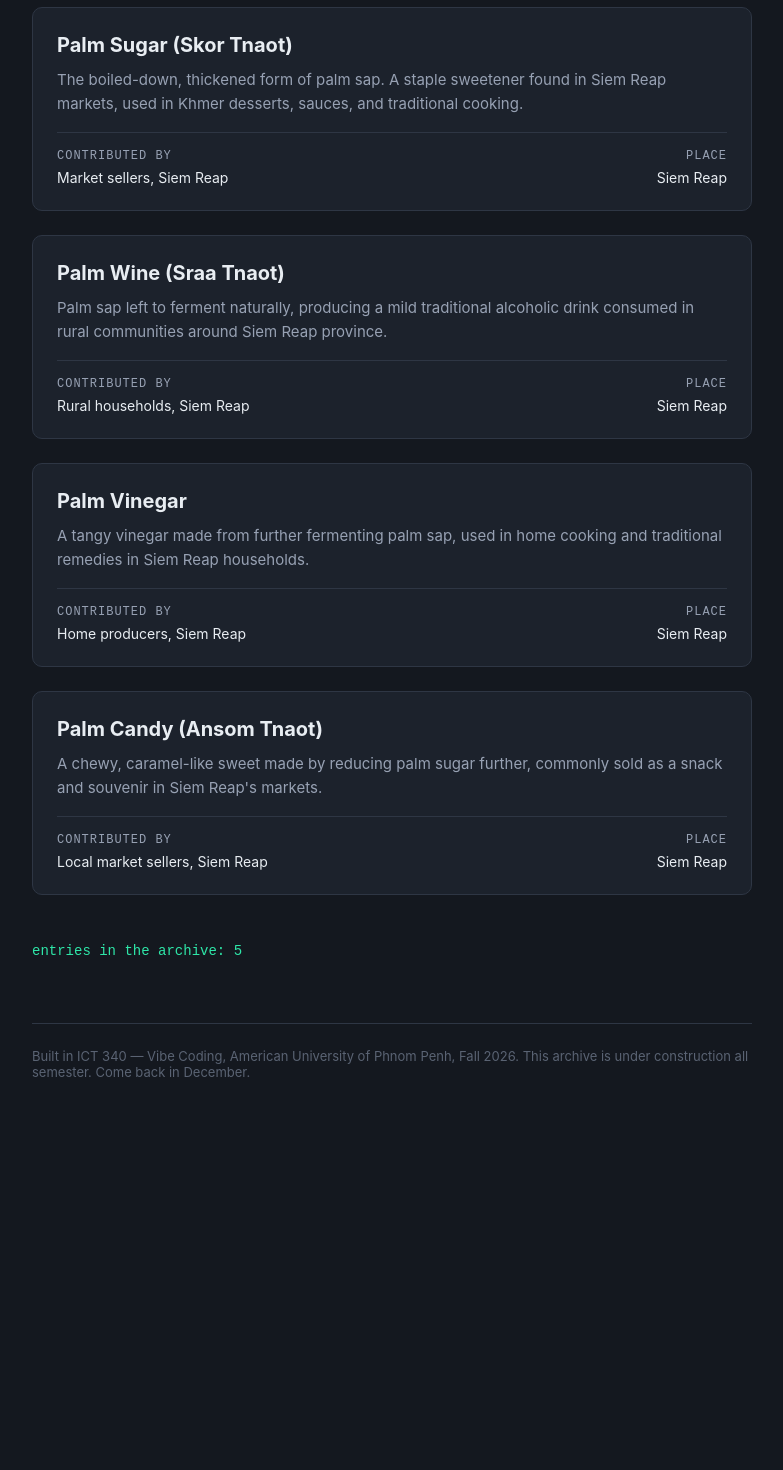
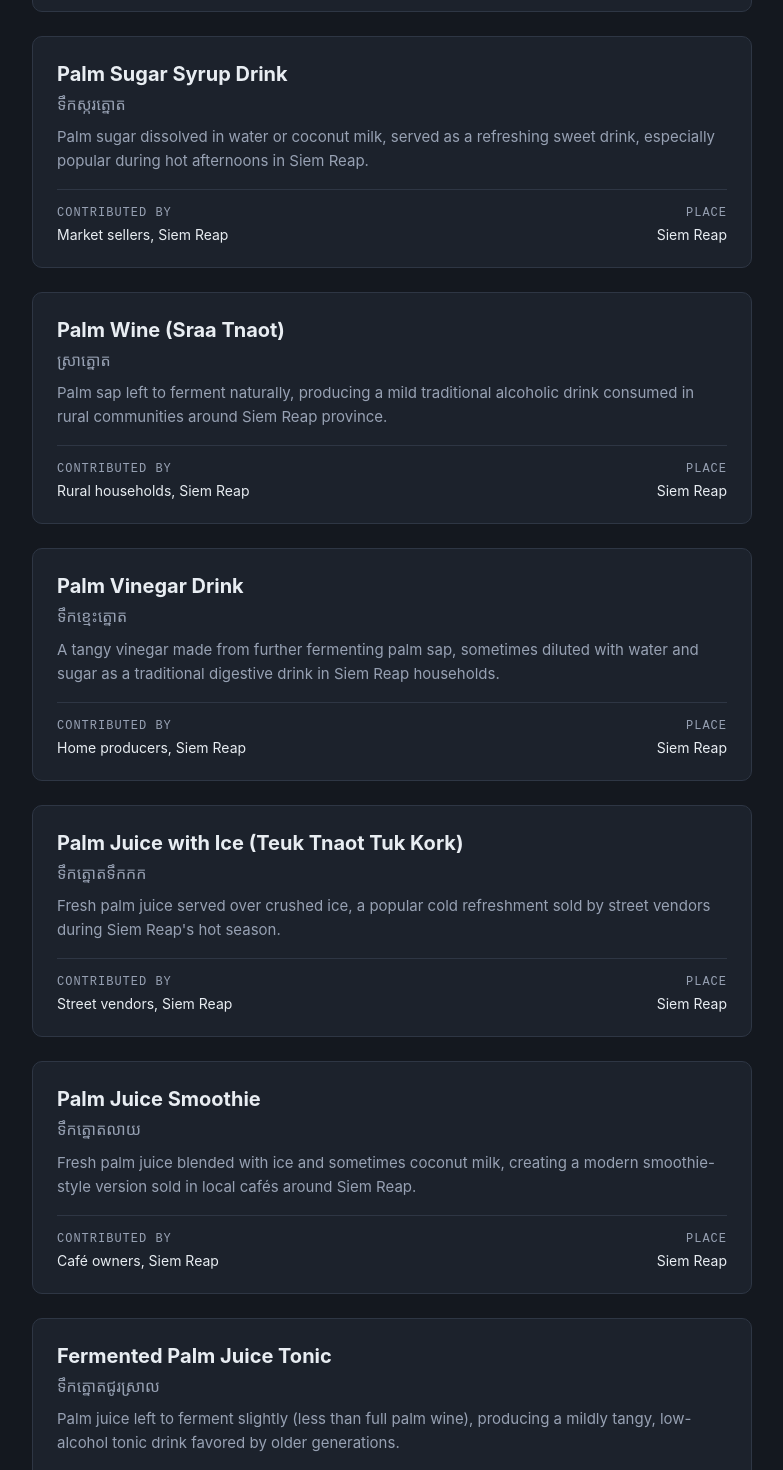
Before and after one commit to khadana/Signature-Drink-of-Siem-Reap, a Next.js app: page / in a window 1280 px wide. Shown: the part 660-2130 px from the top of the page, without its empty margins (248-1031 px from the left). Before the commit the page ends 1820 px from the top, so only its background shows below. Built offline with nearby package versions, Linux system fonts and the light colour scheme.

Commit message:
expand to 8 drink entries with Khmer titles, add bilingual search (AI-assisted via Cline)

```diff
--- a/app/page.js
+++ b/app/page.js
@@ -75,8 +75,10 @@ export default function Home() {
   const [query, setQuery] = useState("");
 
   const q = query.trim().toLowerCase();
-  const matched = entries.filter((entry) =>
-    entry.title.toLowerCase().includes(q)
+  const matched = entries.filter(
+    (entry) =>
+      entry.title.toLowerCase().includes(q) ||
+      (entry.titleKhmer || "").toLowerCase().includes(q)
   );
 
   return (
--- a/components/EntryCard.js
+++ b/components/EntryCard.js
@@ -17,6 +17,12 @@ const styles = {
     lineHeight: 1.6,
     color: "#97A1B3",
     margin: "10px 0 0",
+  },
+  titleKhmer: {
+    fontSize: 16,
+    lineHeight: 1.4,
+    color: "#97A1B3",
+    margin: "6px 0 0",
   },
   metaRow: {
     marginTop: 16,
@@ -47,6 +53,7 @@ export default function EntryCard({ entry }) {
   return (
     <article style={styles.card}>
       <h2 style={styles.title}>{entry.title}</h2>
+      {entry.titleKhmer && <p style={styles.titleKhmer}>{entry.titleKhmer}</p>}
       <p style={styles.description}>{entry.description}</p>
       <div style={styles.metaRow}>
         <div>
--- a/data/entries.js
+++ b/data/entries.js
@@ -1,32 +1,58 @@
 const entries = [
   {
     title: "Fresh Palm Juice (Teuk Tnaot)",
+    titleKhmer: "ទឹកត្នោត",
     description: "Sweet sap tapped from sugar palm trees, drunk fresh and chilled. Sold by roadside vendors around Siem Reap, especially near the countryside just outside the city.",
     contributor: "Local vendors, Siem Reap",
     place: "Siem Reap",
   },
   {
-    title: "Palm Sugar (Skor Tnaot)",
-    description: "The boiled-down, thickened form of palm sap. A staple sweetener found in Siem Reap markets, used in Khmer desserts, sauces, and traditional cooking.",
+    title: "Palm Sugar Syrup Drink",
+    titleKhmer: "ទឹកស្ករត្នោត",
+    description: "Palm sugar dissolved in water or coconut milk, served as a refreshing sweet drink, especially popular during hot afternoons in Siem Reap.",
     contributor: "Market sellers, Siem Reap",
     place: "Siem Reap",
   },
   {
     title: "Palm Wine (Sraa Tnaot)",
+    titleKhmer: "ស្រាត្នោត",
     description: "Palm sap left to ferment naturally, producing a mild traditional alcoholic drink consumed in rural communities around Siem Reap province.",
     contributor: "Rural households, Siem Reap",
     place: "Siem Reap",
   },
   {
-    title: "Palm Vinegar",
-    description: "A tangy vinegar made from further fermenting palm sap, used in home cooking and traditional remedies in Siem Reap households.",
+    title: "Palm Vinegar Drink",
+    titleKhmer: "ទឹកខ្មេះត្នោត",
+    description: "A tangy vinegar made from further fermenting palm sap, sometimes diluted with water and sugar as a traditional digestive drink in Siem Reap households.",
     contributor: "Home producers, Siem Reap",
     place: "Siem Reap",
   },
   {
-    title: "Palm Candy (Ansom Tnaot)",
-    description: "A chewy, caramel-like sweet made by reducing palm sugar further, commonly sold as a snack and souvenir in Siem Reap's markets.",
-    contributor: "Local market sellers, Siem Reap",
+    title: "Palm Juice with Ice (Teuk Tnaot Tuk Kork)",
+    titleKhmer: "ទឹកត្នោតទឹកកក",
+    description: "Fresh palm juice served over crushed ice, a popular cold refreshment sold by street vendors during Siem Reap's hot season.",
+    contributor: "Street vendors, Siem Reap",
+    place: "Siem Reap",
+  },
+  {
+    title: "Palm Juice Smoothie",
+    titleKhmer: "ទឹកត្នោតលាយ",
+    description: "Fresh palm juice blended with ice and sometimes coconut milk, creating a modern smoothie-style version sold in local cafés around Siem Reap.",
+    contributor: "Café owners, Siem Reap",
+    place: "Siem Reap",
+  },
+  {
+    title: "Fermented Palm Juice Tonic",
+    titleKhmer: "ទឹកត្នោតជូរស្រាល",
+    description: "Palm juice left to ferment slightly (less than full palm wine), producing a mildly tangy, low-alcohol tonic drink favored by older generations.",
+    contributor: "Rural households, Siem Reap",
+    place: "Siem Reap",
+  },
+  {
+    title: "Palm Juice Iced Tea (Teuk Tnaot Cha)",
+    titleKhmer: "ទឹកត្នោតលាយតែ",
+    description: "Fresh palm juice mixed with brewed tea and ice, a modern fusion drink found in some Siem Reap cafés blending traditional palm sap with everyday tea culture.",
+    contributor: "Café owners, Siem Reap",
     place: "Siem Reap",
   },
 ];
```
